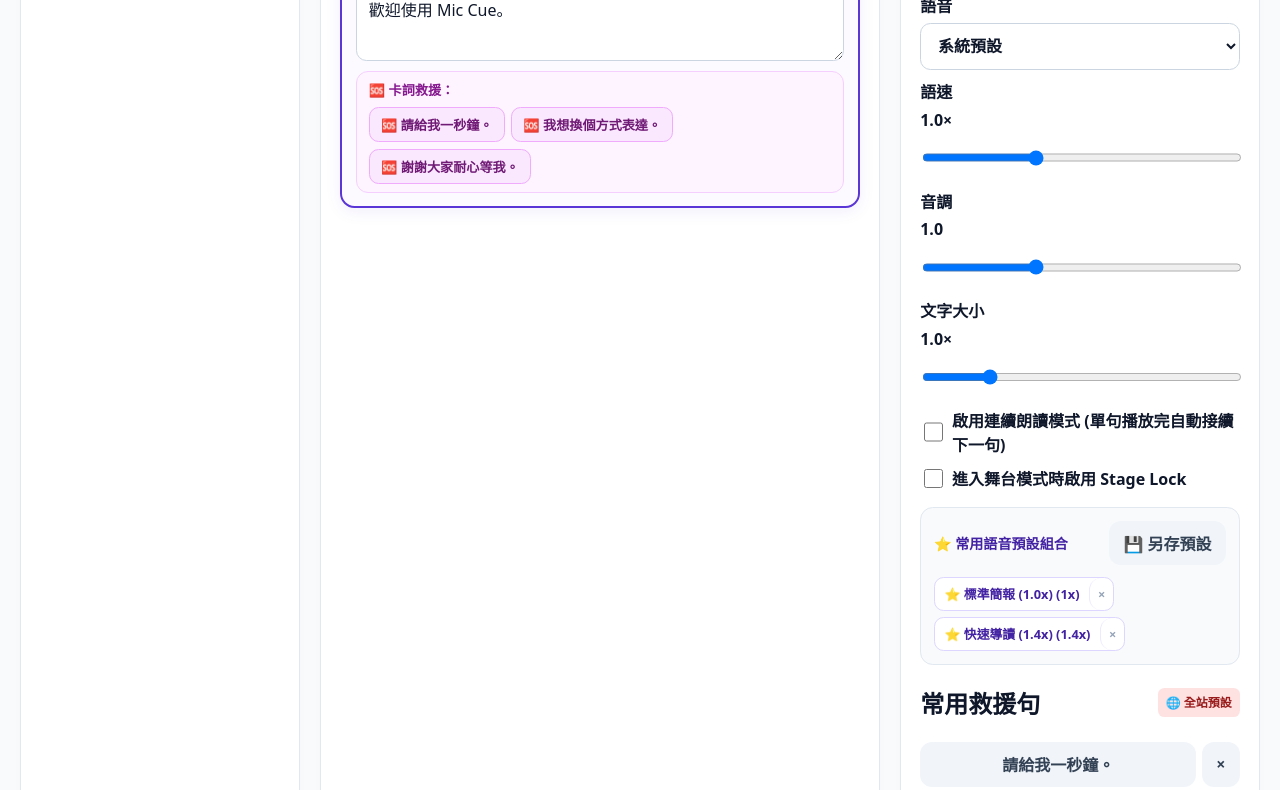
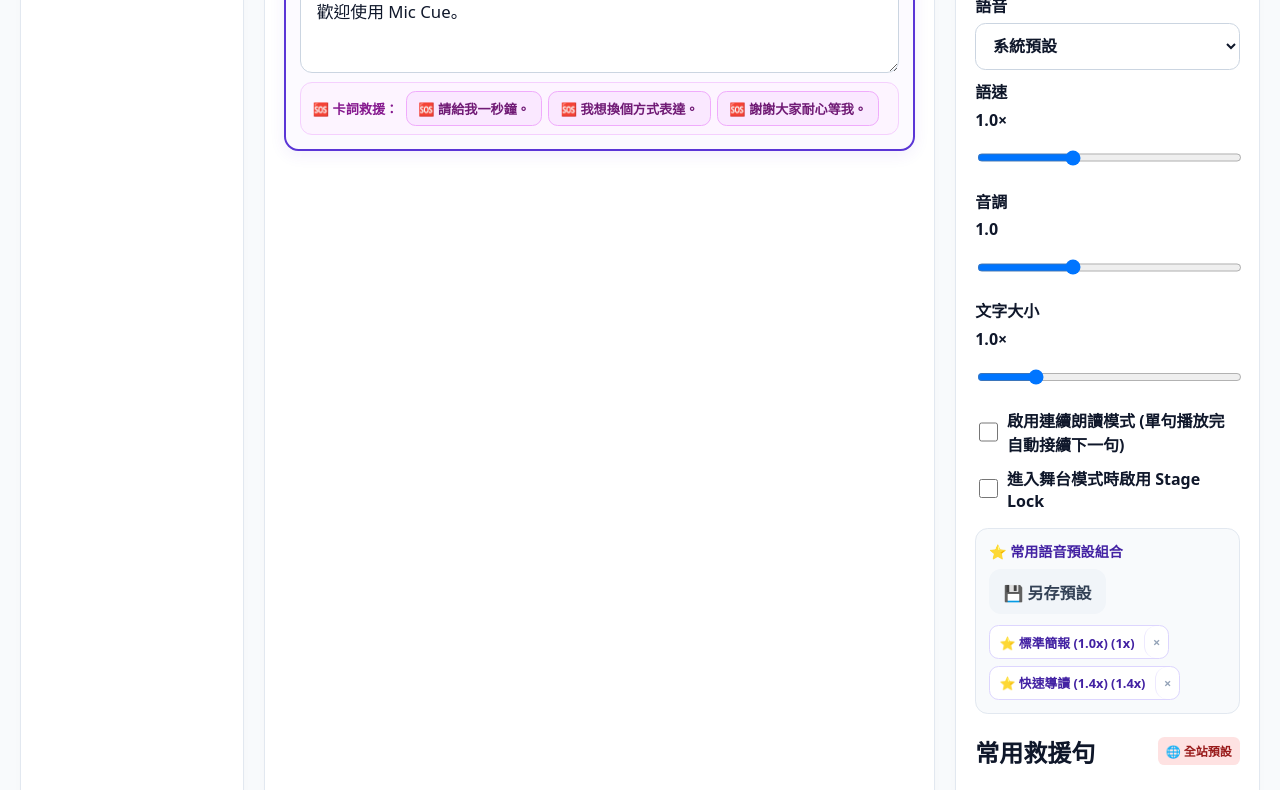
Before and after one commit to s22305157/Mic-Cue, a website built with Vite: page index.html in a window 1280 px wide. Shown: the part 472-1262 px from the top of the page. Built offline with nearby package versions, Linux system fonts and the light colour scheme.

Commit message:
style: expand editor column grid ratio and enhance center script card textarea

```diff
--- a/src/styles.css
+++ b/src/styles.css
@@ -88,9 +88,9 @@ button:disabled {
 
 .layout {
   display: grid;
-  grid-template-columns: minmax(13rem, 0.7fr) minmax(20rem, 1.4fr) minmax(17rem, 0.9fr);
+  grid-template-columns: minmax(14rem, 0.7fr) minmax(26rem, 2.2fr) minmax(17rem, 1fr);
   gap: 1.25rem;
-  max-width: 1550px;
+  max-width: 1650px;
   padding: 1.25rem;
   margin: auto;
 }
@@ -307,14 +307,22 @@ input, select, textarea {
 
 .line-card textarea {
   width: 100%;
-  min-height: 4.8rem;
-  font-size: 1rem;
-  line-height: 1.5;
-  padding: 0.75rem;
-  border: 1px solid #cbd5e1;
-  border-radius: 0.65rem;
+  min-height: 5.5rem;
+  font-size: 1.05rem;
+  line-height: 1.6;
+  padding: 0.85rem 1rem;
+  border: 1.5px solid #cbd5e1;
+  border-radius: 0.75rem;
   background: #ffffff;
+  color: #0f172a;
   resize: vertical;
+  transition: border-color 0.15s ease, box-shadow 0.15s ease;
+}
+
+.line-card textarea:focus {
+  border-color: #5b36d6;
+  box-shadow: 0 0 0 3px rgba(91, 54, 214, 0.15);
+  outline: none;
 }
 
 .line-marker-tag {
```
